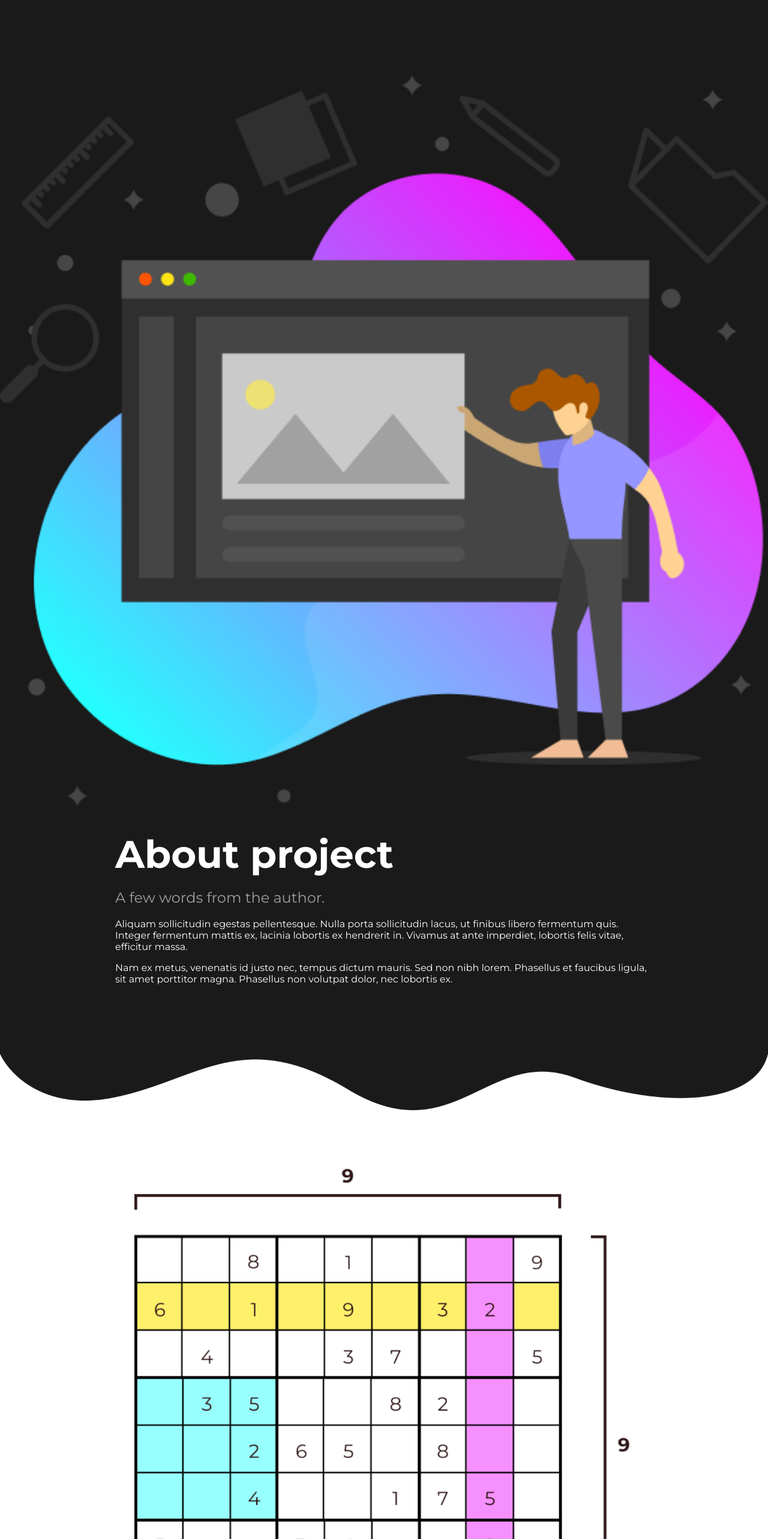
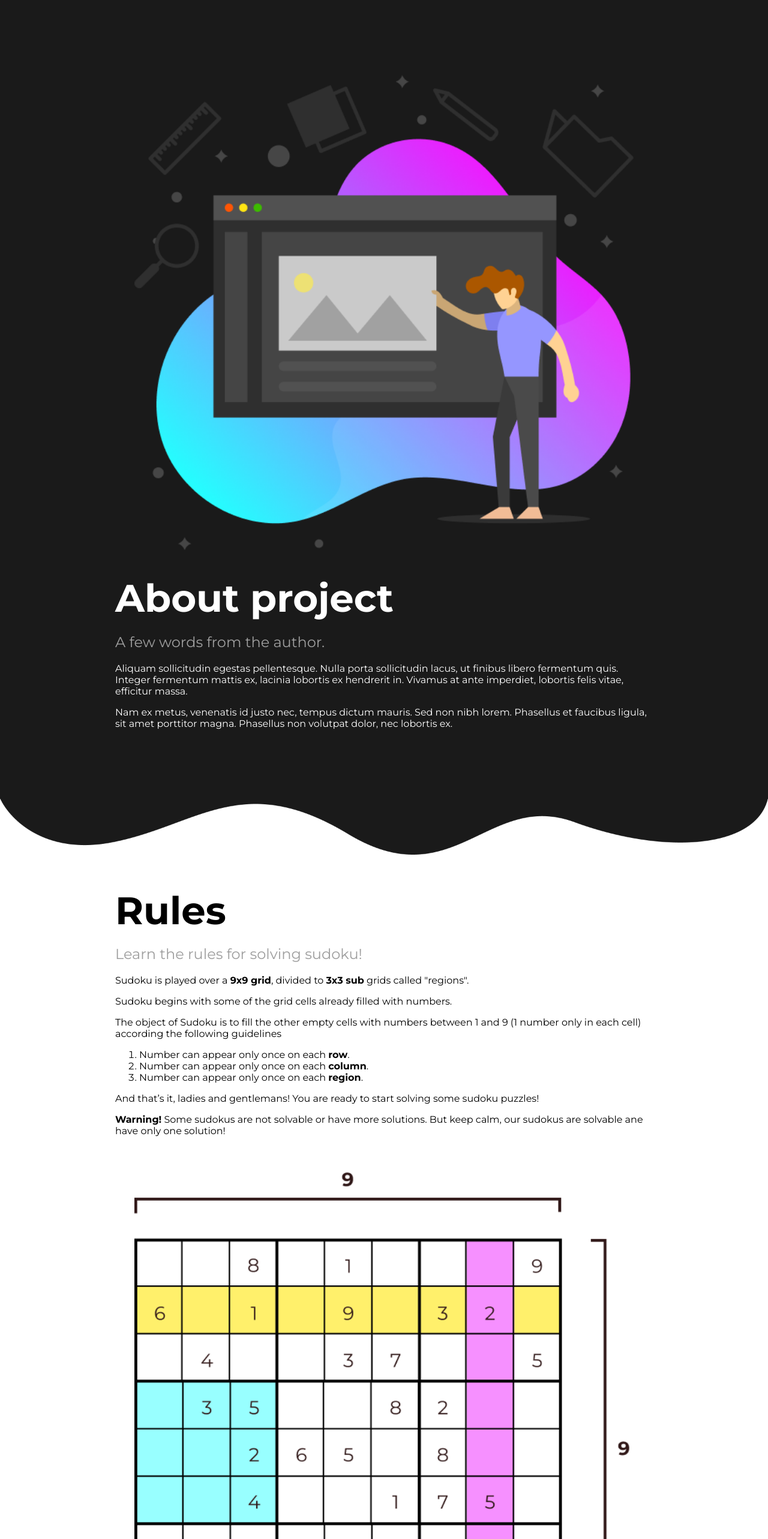
Before and after one commit to NikolSkvarilova/sudoku, a React (Create React App) app in the folder app/: page / in a window 1280 px wide. Shown: the part 2200-4766 px from the top of the page at 60% size. Built offline with nearby package versions, Linux system fonts and the light colour scheme.

Commit message:
Fixed img-align-mobile

```diff
--- a/app/src/App.js
+++ b/app/src/App.js
@@ -105,9 +105,10 @@ function App() {
           img={require('./images/about_img.png')}
           alt="Designer Image"
           img_align_mobile="top"
-          img_align="right"
+          img_align="left"
           // img_position="to_edge"
-          img_full_width_mobile>
+          // img_full_width_mobile
+          >
 
           <p>Aliquam sollicitudin egestas pellentesque. Nulla porta sollicitudin lacus, ut finibus libero fermentum quis. Integer fermentum mattis ex, lacinia lobortis ex hendrerit in. Vivamus at ante imperdiet, lobortis felis vitae, efficitur massa.</p> <p>Nam ex metus, venenatis id justo nec, tempus dictum mauris. Sed non nibh lorem. Phasellus et faucibus ligula, sit amet porttitor magna. Phasellus non volutpat dolor, nec lobortis ex.</p>
         </TextSection>
--- a/app/src/Components/TextSection/TextSection.jsx
+++ b/app/src/Components/TextSection/TextSection.jsx
@@ -5,17 +5,6 @@ import './TextSection.scss';
 const TextSection = (props) => {
 
   const checkImgMobileAlignment = (img_align, img_align_mobile) => {
-    // If the image is aligned to the left and the user wants it
-    // to be above the text on a mobile resolution, you must apply
-    // the "bot" class, because the image is before the text so when
-    // 'flex-direction: column' is used, the img is automatically above the text.
-
-    // Same for the image on the left and on mobile resolution aligned
-    // to the bottom, you must use 'flex-direction: column-reverse' - which is .top.
-
-    // If you switch the definitions in the .top and .bot class, you must
-    // optimize it for the case where the picture is on the right from the text.
-
     if (img_align_mobile == null) {
       if (img_align === "left") {
         return "top";
@@ -23,13 +12,6 @@ const TextSection = (props) => {
         return "bot";
       }
     }
-
-    if (img_align === "left" && img_align_mobile === "top") {
-      return "bot";
-
-    } else if (img_align === "left" && img_align_mobile === "bot") {
-      return "top";
-    };
 
     return img_align_mobile;
   };
```
